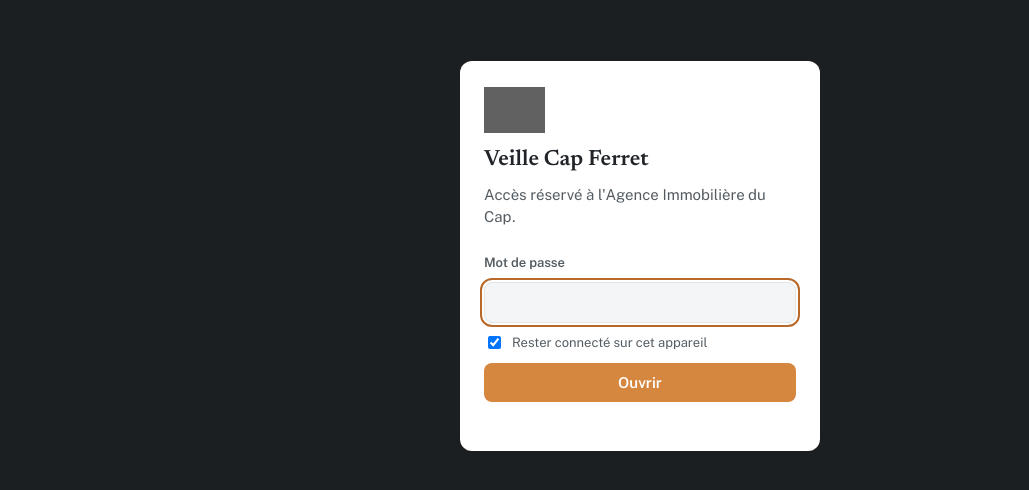
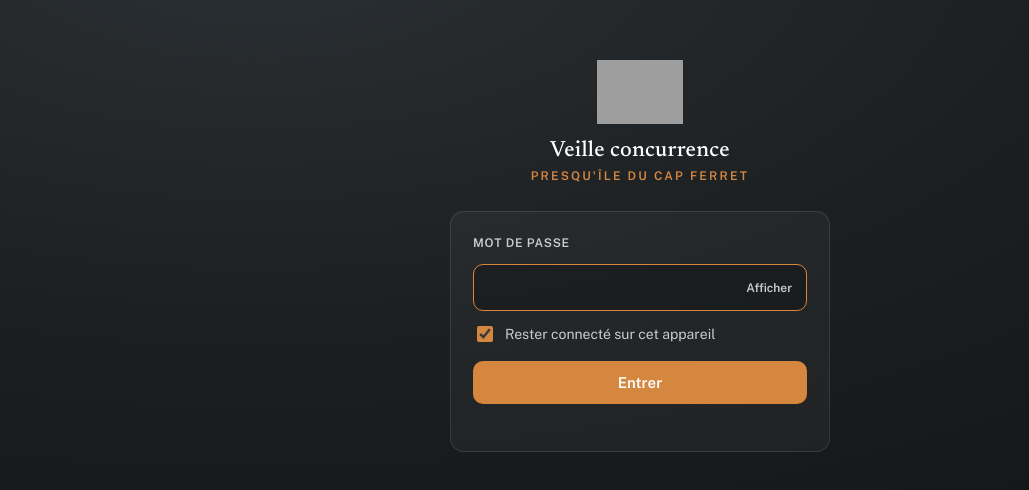
Before and after one commit to geoffreybuffel-lgtm/veille-cap-ferret, a plain HTML site: page index.html in a window 1280 px wide. Shown: the part 144-634 px from the top of the page, without its empty margins (0-1029 px from the left). Drawn offline with nearby package versions, Linux system fonts and the light colour scheme; grey boxes are pictures that could not be loaded.

Commit message:
Nouvel écran d'accès et nouveau mot de passe
Co-Authored-By: Claude Opus 5.5 <noreply@anthropic.com>
Claude-Session: https://claude.ai/code/session_013jVFBNuqqKDbfq1cqzFzHF

```diff
--- a/index.html
+++ b/index.html
@@ -92,16 +92,25 @@ details.cmp ul{margin:6px 0 0;padding-left:18px}
 .mini span{position:absolute;left:4px;bottom:4px;background:rgba(28,31,33,.85);color:#fff;font-size:11px;font-weight:600;padding:1px 6px;border-radius:4px}
 .simrow{border-top:1px solid var(--line);padding:6px 0;display:flex;flex-direction:column;gap:4px}
 .empty{color:var(--ink-2);background:var(--panel);border:1px dashed var(--line);border-radius:10px;padding:18px}
-#lock{position:fixed;inset:0;background:var(--brand);display:flex;align-items:center;justify-content:center;padding:20px;z-index:10}
+#lock{position:fixed;inset:0;z-index:10;display:flex;align-items:center;justify-content:center;padding:24px;
+  background:radial-gradient(120% 90% at 20% 10%,#2b3034 0%,#1c1f21 55%,#141618 100%)}
 #lock[hidden]{display:none}
-.lockbox{background:var(--panel);border-radius:12px;padding:26px 24px;width:100%;max-width:360px;display:flex;flex-direction:column;gap:10px}
-.lockbox img{height:46px;width:auto;align-self:flex-start;filter:invert(1)}
-.lockbox h2{margin:4px 0 0}
-.lockbox label{font-size:13px;font-weight:600;color:var(--ink-2)}
-.lockbox input[type=password]{font:16px var(--body);padding:10px 12px;border:1px solid var(--line);border-radius:8px;background:var(--bg);color:var(--ink)}
-.lockbox .rem{display:flex;gap:8px;align-items:center;font-weight:400}
-.lockbox button{font:600 15px var(--body);padding:11px;border:0;border-radius:8px;background:var(--copper);color:#fff;cursor:pointer}
-.lockbox .err{color:var(--bad);font-size:13px;min-height:1em;margin:0}
+.lockwrap{width:100%;max-width:380px;display:flex;flex-direction:column;gap:28px}
+.lockbrand{display:flex;flex-direction:column;align-items:center;gap:14px;text-align:center}
+.lockbrand img{height:64px;width:auto}
+.lockbrand p{margin:0;color:#fff;font:500 22px/1.25 var(--display);letter-spacing:.01em}
+.lockbrand p span{display:block;margin-top:4px;color:var(--copper);font:600 12px var(--body);letter-spacing:.18em;text-transform:uppercase}
+.lockbox{display:flex;flex-direction:column;gap:12px;background:rgba(255,255,255,.04);border:1px solid rgba(255,255,255,.1);border-radius:14px;padding:22px}
+.lockbox label{font-size:12px;font-weight:600;color:#c9cdd1;letter-spacing:.06em;text-transform:uppercase}
+.pw{display:flex;align-items:stretch;border:1px solid rgba(255,255,255,.18);border-radius:10px;background:rgba(0,0,0,.25);overflow:hidden}
+.pw:focus-within{border-color:var(--copper)}
+.pw input{flex:1;min-width:0;font:16px var(--body);padding:13px 14px;border:0;background:transparent;color:#fff;outline:none}
+.pw button{border:0;background:transparent;color:#c9cdd1;font:600 12px var(--body);padding:0 14px;cursor:pointer}
+.lockbox .rem{display:flex;gap:9px;align-items:center;text-transform:none;letter-spacing:0;font-weight:400;font-size:14px}
+.lockbox .rem input{accent-color:var(--copper);width:16px;height:16px}
+.lockbox .go{font:600 15px var(--body);padding:13px;border:0;border-radius:10px;background:var(--copper);color:#fff;cursor:pointer;margin-top:4px}
+.lockbox .go:hover{filter:brightness(1.07)}
+.lockbox .err{color:#f0a39a;font-size:13px;min-height:1em;margin:0;text-align:center}
 .stale{background:var(--bad-soft);color:var(--bad);border-radius:10px;padding:10px 14px;margin:0 0 14px;font-size:14px}
 .btn{font:600 13px var(--body);padding:8px 12px;border:1px solid var(--line);border-radius:7px;background:var(--panel);color:var(--ink);cursor:pointer}
 footer{color:var(--ink-2);font-size:12px;padding:20px 0 40px;border-top:1px solid var(--line)}
@@ -143,16 +152,19 @@ footer{color:var(--ink-2);font-size:12px;padding:20px 0 40px;border-top:1px soli
 </header>
 <main class="wrap" id="app"><p class="sub">Chargement des données…</p></main>
 <div id="lock" hidden>
-  <form id="lock-f" class="lockbox" autocomplete="on">
-    <img src="https://www.agence-cap-ferret.fr/wp-content/uploads/2022/03/Fichier-3.svg" alt="" onerror="this.remove()">
-    <h2>Veille Cap Ferret</h2>
-    <p class="sub">Accès réservé à l'Agence Immobilière du Cap.</p>
-    <label for="lock-p">Mot de passe</label>
-    <input id="lock-p" name="password" type="password" autocomplete="current-password" required>
-    <label class="rem"><input id="lock-r" type="checkbox" checked> Rester connecté sur cet appareil</label>
-    <button type="submit">Ouvrir</button>
-    <p id="lock-e" class="err" role="alert"></p>
-  </form>
+  <div class="lockwrap">
+    <div class="lockbrand">
+      <img src="https://www.agence-cap-ferret.fr/wp-content/uploads/2022/03/Fichier-3.svg" alt="L'Agence Immobilière du Cap" onerror="this.remove()">
+      <p>Veille concurrence<br><span>Presqu'île du Cap Ferret</span></p>
+    </div>
+    <form id="lock-f" class="lockbox" autocomplete="on">
+      <label for="lock-p">Mot de passe</label>
+      <div class="pw"><input id="lock-p" name="password" type="password" autocomplete="current-password" autocapitalize="none" spellcheck="false" required><button type="button" id="lock-eye" aria-label="Afficher le mot de passe">Afficher</button></div>
+      <label class="rem"><input id="lock-r" type="checkbox" checked> Rester connecté sur cet appareil</label>
+      <button type="submit" class="go">Entrer</button>
+      <p id="lock-e" class="err" role="alert"></p>
+    </form>
+  </div>
 </div>
 <footer class="wrap" id="foot"></footer>
 
@@ -461,7 +473,9 @@ function route() {
 }
 
 const b64 = t => Uint8Array.from(atob(t), c => c.charCodeAt(0));
+const norm = m => (m || "").trim().toLowerCase().replace(/\s+/g, "");
 async function dechiffrer(enc, mdp) {
+  mdp = norm(mdp);
   const base = await crypto.subtle.importKey("raw", new TextEncoder().encode(mdp), "PBKDF2", false, ["deriveKey"]);
   const cle = await crypto.subtle.deriveKey({name: "PBKDF2", salt: b64(enc.sel), iterations: enc.iter, hash: "SHA-256"}, base, {name: "AES-GCM", length: 256}, false, ["decrypt"]);
   const clair = await crypto.subtle.decrypt({name: "AES-GCM", iv: b64(enc.iv)}, cle, b64(enc.ct));
@@ -498,6 +512,7 @@ function demarrer(d) {
   let mdp = null; try { mdp = localStorage.getItem("veille_mdp"); } catch (e) {}
   if (mdp) { try { return demarrer(await dechiffrer(enc, mdp)); } catch (e) { try { localStorage.removeItem("veille_mdp"); } catch (e2) {} } }
   const lock = document.getElementById("lock"); lock.hidden = false; document.getElementById("lock-p").focus();
+  document.getElementById("lock-eye").onclick = e => { const i = document.getElementById("lock-p"); const v = i.type === "password"; i.type = v ? "text" : "password"; e.target.textContent = v ? "Masquer" : "Afficher"; i.focus(); };
   document.getElementById("lock-f").addEventListener("submit", async ev => {
     ev.preventDefault();
     const p = document.getElementById("lock-p").value, err = document.getElementById("lock-e");
@@ -506,7 +521,7 @@ function demarrer(d) {
       const d = await dechiffrer(enc, p);
       if (document.getElementById("lock-r").checked) { try { localStorage.setItem("veille_mdp", p); } catch (e) {} }
       lock.hidden = true; err.textContent = ""; demarrer(d);
-    } catch (e) { err.textContent = "Mot de passe incorrect."; }
+    } catch (e) { err.textContent = "Mot de passe incorrect. Vérifiez les tirets."; }
   });
 })();
 </script>
```
Also changed, not shown: data.enc.json, 1 other file.
